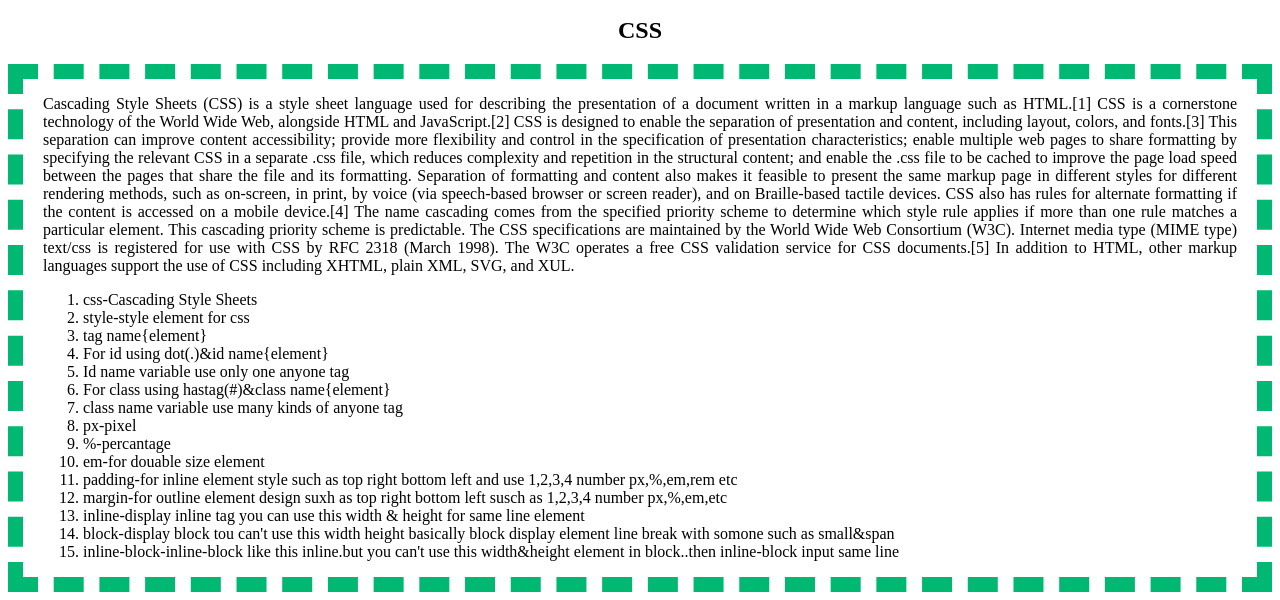
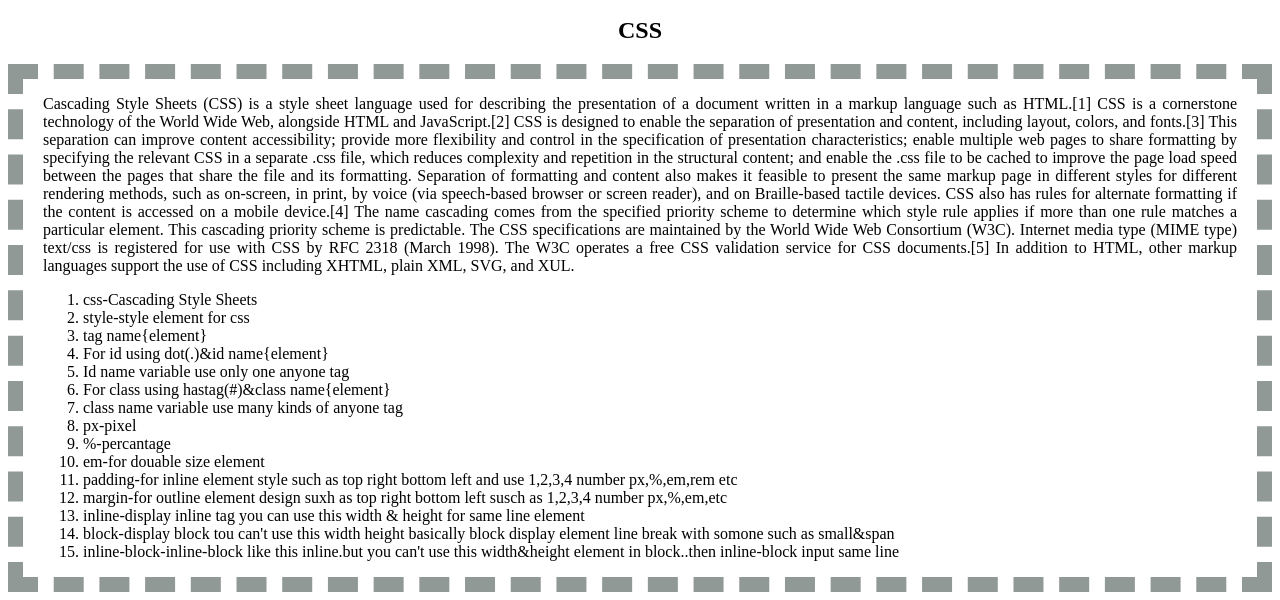
Before and after one commit to Asadsheblu/first-website, a plain HTML site: page index.html in a window 1280 px wide. Shown: the part 779-1379 px from the top of the page. Drawn offline with Linux system fonts and the light colour scheme.

Commit message:
something

```diff
--- a/style.css
+++ b/style.css
@@ -31,5 +31,5 @@ h1{
     padding-left: 20px;
     padding-right: 20px;
     text-align: justify;
-    border: 15px dashed rgb(0, 184, 113);
+    border: 15px dashed rgb(145, 153, 150);
 }
```
